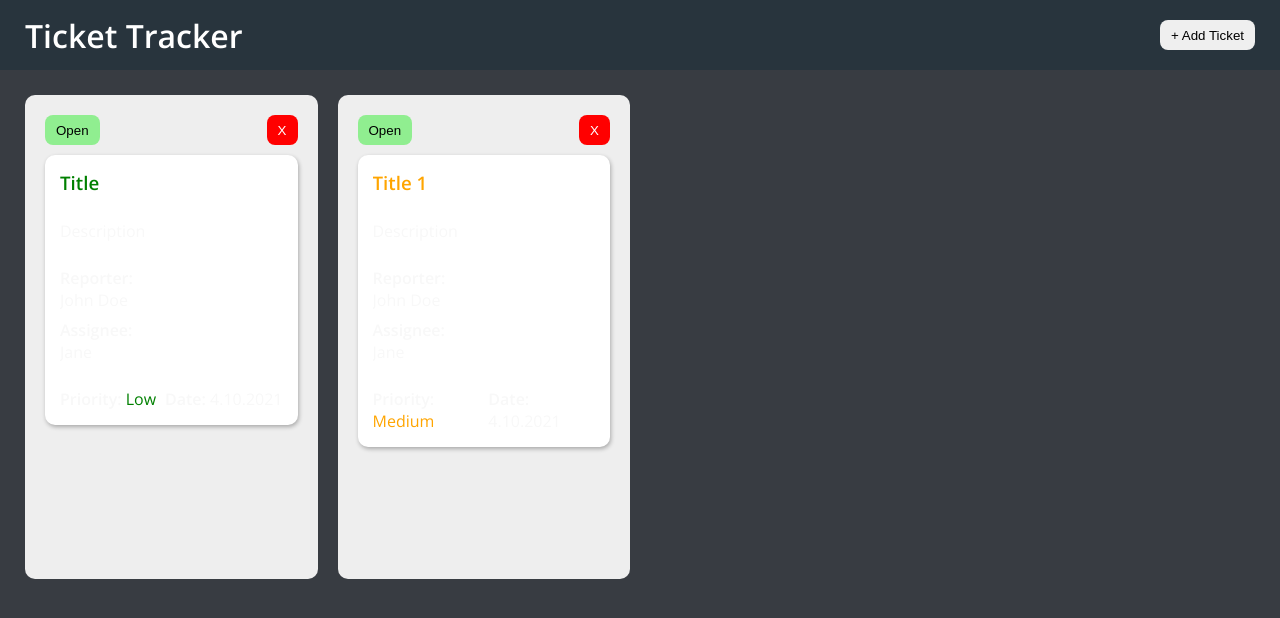
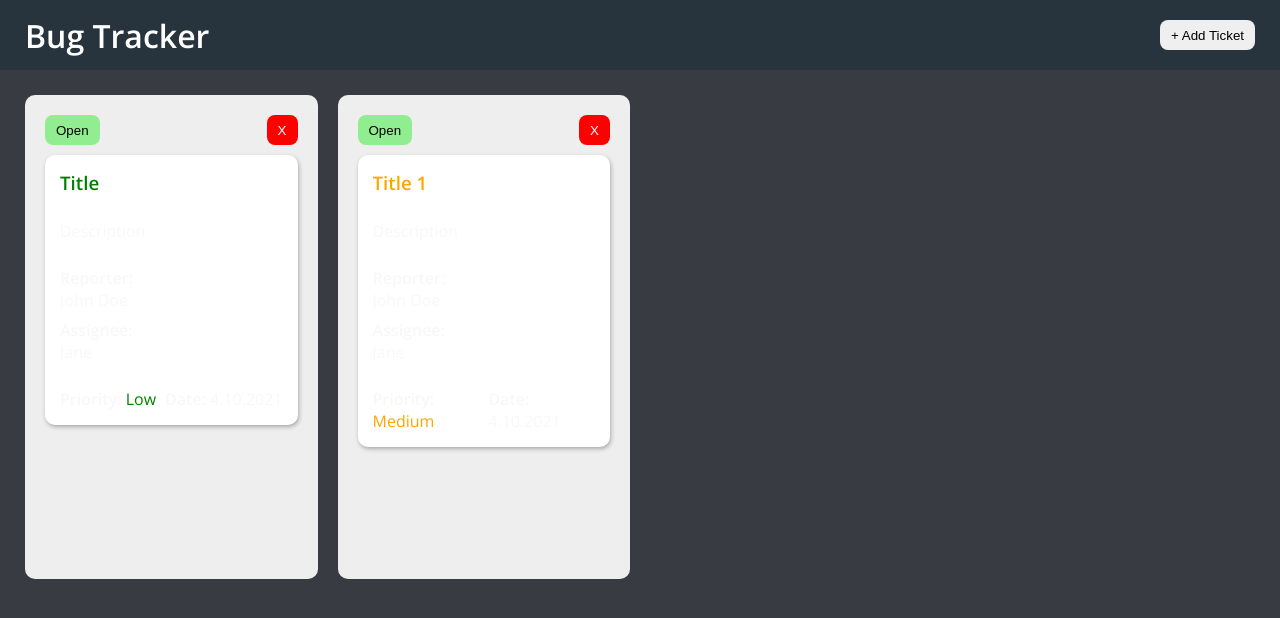
Before and after one commit to markosilvasvuori/ticket-tracker, a React (Create React App) app: page / in a window 1280 px wide. Shown: the top 618 px of the page. Built offline with nearby package versions, Linux system fonts and the light colour scheme.

Commit message:
Changed h1 from 'Ticket Tracker' to 'Bug Tracker'

```diff
--- a/src/components/Layout/Header.js
+++ b/src/components/Layout/Header.js
@@ -10,7 +10,7 @@ const Header = props => {
     return (
         <header className={classes.header}>
             <div className={classes.content}>
-                <h1>Ticket Tracker</h1>
+                <h1 className={classes.logo}>Bug Tracker</h1>
                 <Button onClick={toggleForm}>+ Add Ticket</Button>
             </div>
         </header>
```
